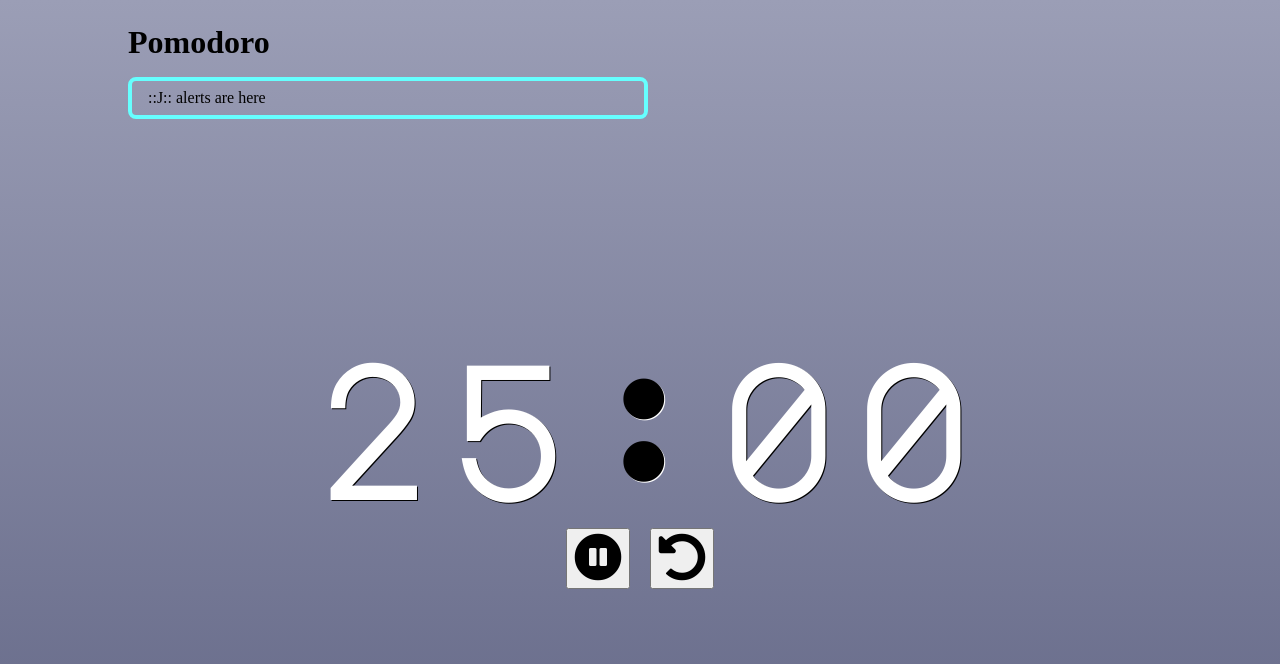
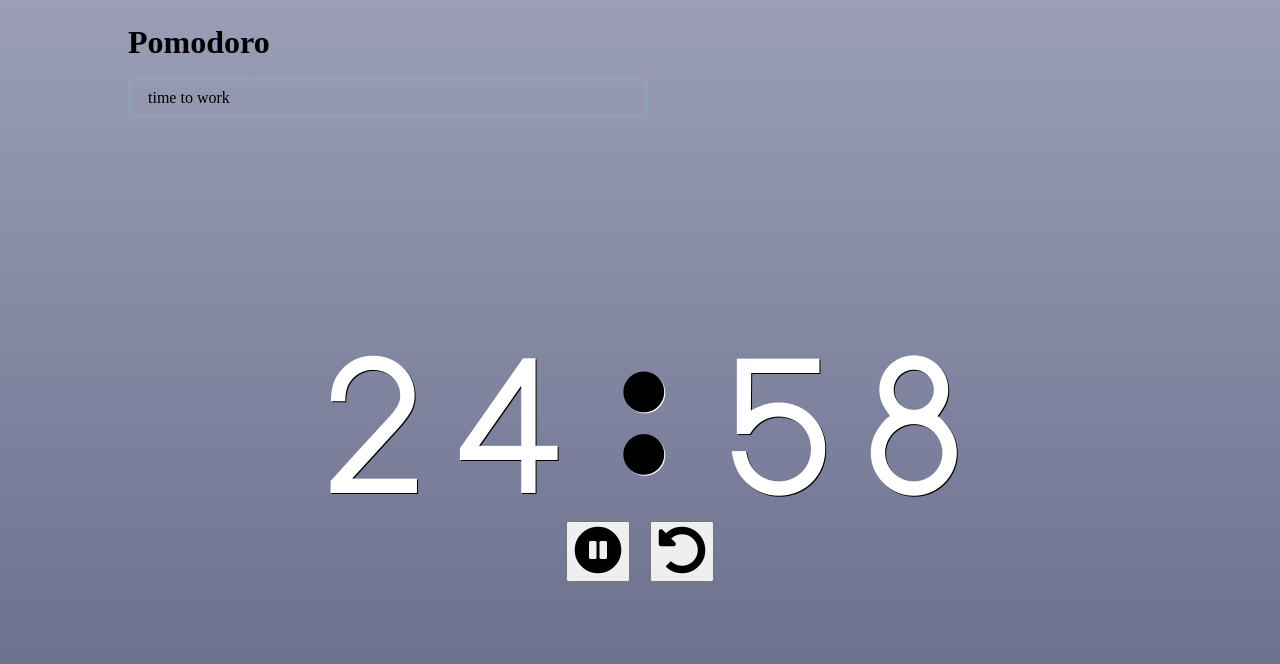
Before and after one commit to Jerliyah/Pomodoro, a plain HTML site: page index.html in a window 1280 px wide. Both pictures are taken after a click on the button "commence countdown". Drawn offline with nearby package versions, Linux system fonts and the light colour scheme.

Commit message:
visual timer and alert phrases

```diff
--- a/main.js
+++ b/main.js
@@ -1,5 +1,9 @@
 
 Vue.component('alert-box', {
+    props: {
+        transmission: String
+    },
+
     data: function() {
         return {
             test2: "::J:: alerts are here"
@@ -10,7 +14,7 @@ Vue.component('alert-box', {
     template: `
         <section id="alert-box" class="active" aria-label="alert box">
             <p class="alert" role="alert">
-                {{test2}}
+                {{ transmission }}
             </p>
         </section>
     `
@@ -25,25 +29,25 @@ const app = new Vue({
     el: '#js-fail-message',
 
     data: {
-        test1: "::J:: Vue is here",
-
         virtual_timer: null,
         seconds_left: (25 * 60),
-        timer_is_running: false
-
+        timer_is_running: false,
+        alert_message: ''
     },
 
     methods: {
         countdown: function() {
-            this.seconds_left -= 1
-
-            console.log('::J::  seconds left: ', this.seconds_left)
+            if( this.seconds_left >= 0 ) {
+                this.seconds_left -= 1
+                this.alert_engine(this.seconds_left)
+            }
+            else {
+                this.reset_timer()
+            }
         },
 
         start_timer: function() {
-            this.timer = setInterval( () => {
-                this.countdown()
-            }, 1000 )
+            this.timer = setInterval( () => this.countdown(), 1000 )
             this.timer_is_running = true
             console.log('::J::  Timer started')
         },
@@ -60,25 +64,56 @@ const app = new Vue({
             this.seconds_left = (25 * 60)
             this.timer_is_running = false
             console.log('::J::  Timer reset')
+        },
+
+        alert_engine(seconds_left) {
+            if( this.seconds_left === ((25 * 60) - 1) ) {
+                this.alert_message = "time to work"
+            }
+            if( this.seconds_left === (15 * 60) ) {
+                this.alert_message = "half way there"
+            }
+            if( this.seconds_left <= 1 ) {
+                this.alert_message =" break time"
+            }
+
+            setTimeout( () => this.alert_message = '', 3000)
+            console.log("::J::", this.seconds_left, this.alert_message)
+        },
+
+        time_padding(integer) {
+            if( integer < 10) {
+                return '0' + integer
+            }
+            else {
+                return integer
+            }
         }
     },
 
     computed: {
-
+        minutes: function() {
+            return this.time_padding( Math.floor( this.seconds_left / 60) )
+        },
+        seconds: function() {
+            return this.time_padding( this.seconds_left - (this.minutes * 60) )
+        }
     },
 
     template: `
         <div id="page">
             <header>
                 <h1>Pomodoro</h1>
-                <alert-box />
+                <alert-box
+                    :transmission="alert_message"
+                    v-if="alert_message"/>
             </header>
 
             <main>
                 <section id="timer" aria-label="timer">
-                    <span id="minutes" aria-label="minutes">25</span>
+                    <span id="minutes" aria-label="minutes">{{minutes}}</span>
                     <span id="separator">:</span>
-                    <span id="seconds" aria-label="seconds">00</span>
+                    <span id="seconds" aria-label="seconds">{{seconds}}</span>
                     <!-- <span class="tester">{{ test1 }}</span> -->
                 </section>
 
--- a/styling/main.scss
+++ b/styling/main.scss
@@ -33,6 +33,8 @@ header {
     display: flex;
     flex-direction: column;
     align-items: flex-start;
+    height: 120px;
+    box-sizing: border-box;
 
     #alert-box {
         min-width: 50%;
```
Also changed, not shown: styling/main.css.
